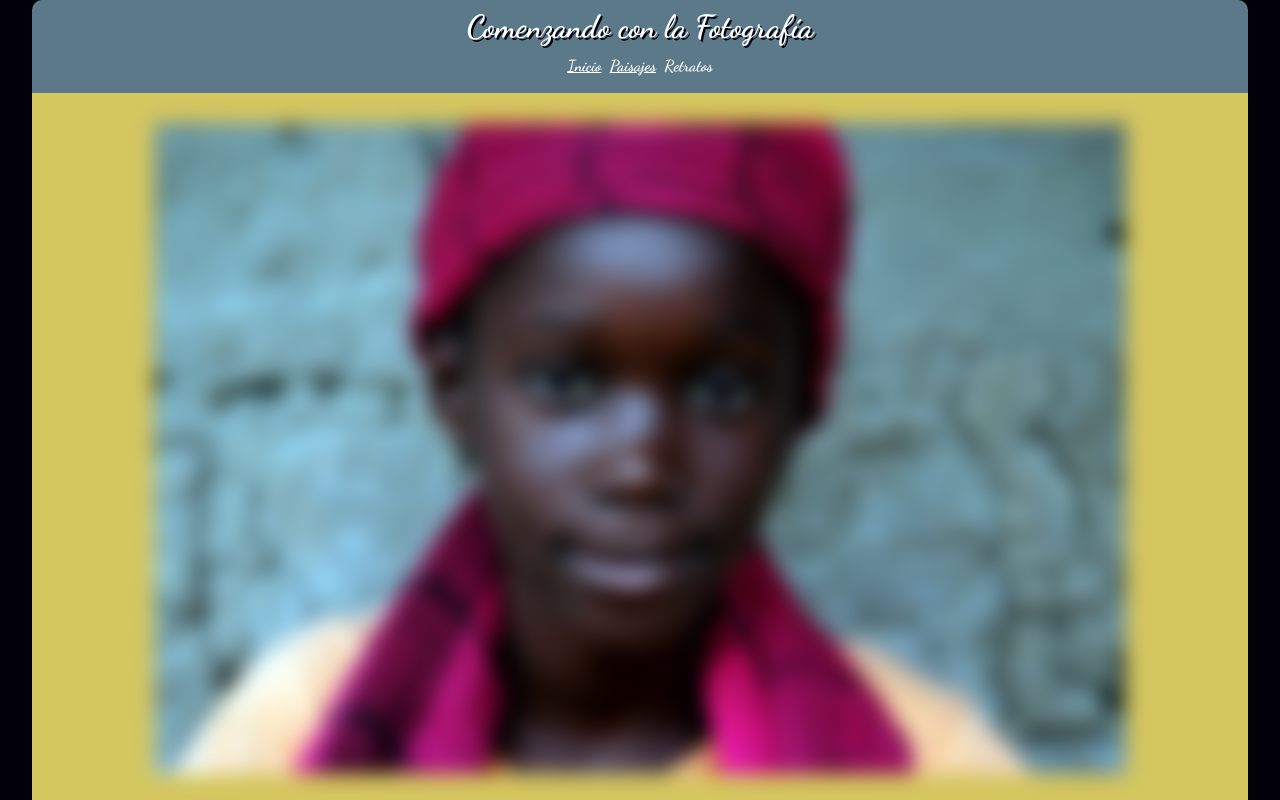
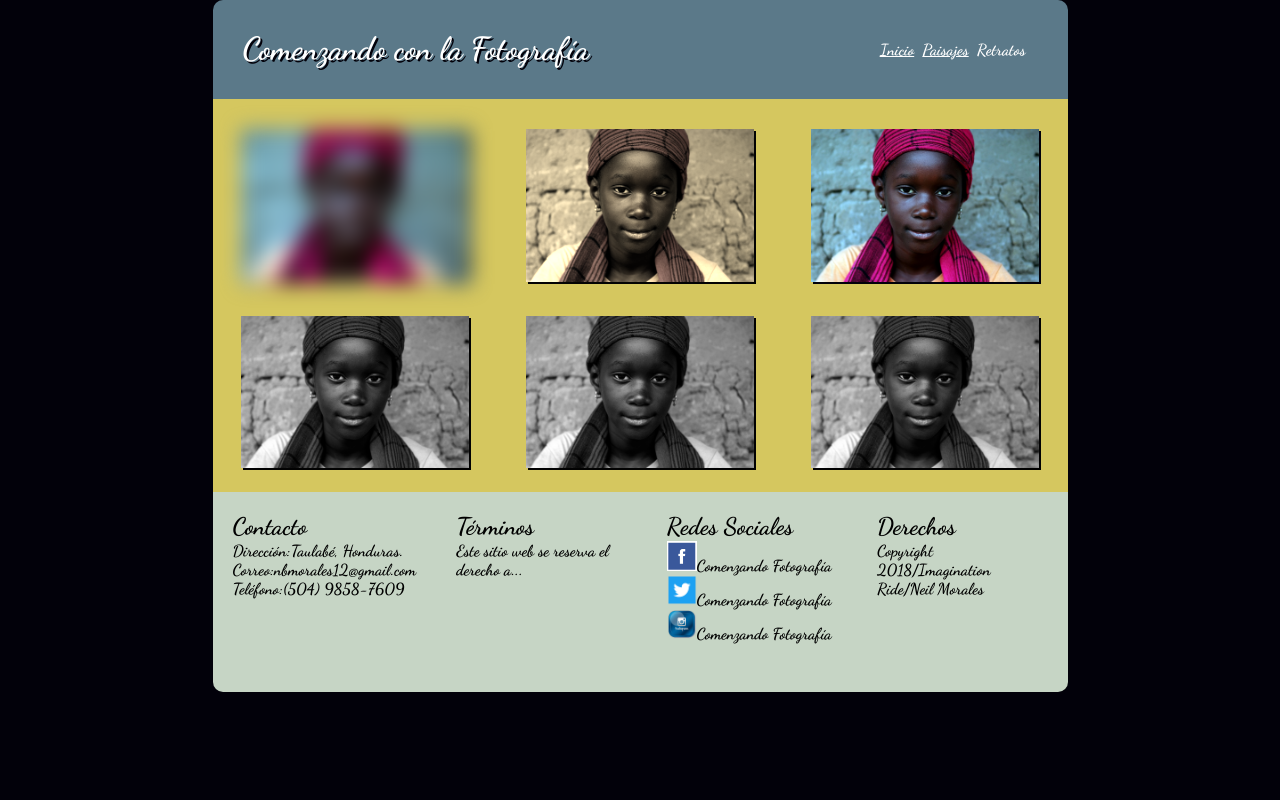
Before and after one commit to MoralesNeil/Proyecto2-Desarrollo-web-Neil-Morales, a plain HTML site: page html/retratos.html in a window 1280 px wide. Shown: the top 800 px of the page. Drawn offline with Linux system fonts and the light colour scheme.

Commit message:
Cuarto commit: Se agregó versión para Desktop y se depuró/simplificó el código en general

```diff
--- a/css/estilos.css
+++ b/css/estilos.css
@@ -1,5 +1,5 @@
 
-/*--------------------MOBILE VERSION--------------------*/
+/*--------------------GENERALES--------------------*/
 
 @font-face {
     font-family: 'DancingScript-Bold';
@@ -12,6 +12,9 @@
     box-sizing: border-box;
     font-family: 'DancingScript-Bold';
 }
+
+/*--------------------VERSIÓN PARA MÓVIL--------------------*/
+
 
 .contenedor {
     background-color: #02010a;
@@ -52,17 +55,10 @@
     margin: 2px;
 }
 
-.a1 {
+.a1, .a2, .a3 {
     text-decoration: none;
 }
 
-.a2 {
-    text-decoration: none;
-}
-
-.a3 {
-    text-decoration: none;
-}
 
 /*SECTION-INDEX*/
 
@@ -70,6 +66,8 @@
     width: 95%;
     margin: auto;
 }
+
+/*---------------------------*/
 .div1 {
     background-color: #82c3a6;
 }
@@ -81,6 +79,7 @@
     box-shadow: 2px 2px #02010a;
 }
 
+/*---------------------------*/
 .div2 {
     background-color: #d5c75f;
     text-align: center;
@@ -125,19 +124,7 @@
     background-color: #C6d5c5;
 }
 
-.colum1 {
-    width: 90%;
-    margin: auto;
-    padding: 20px;
-}
-
-.colum2 {
-    width: 90%;
-    margin: auto;
-    padding: 20px;
-}
-
-.colum3 {
+.colum1, .colum2, .colum3, .colum4 {
     width: 90%;
     margin: auto;
     padding: 20px;
@@ -147,40 +134,74 @@
     width: 30px;
 }
 
-.colum4 {
-    width: 90%;
-    margin: auto;
-    padding: 20px;
-}
-
-
 
 /*SECTION-PAISAJES Y RETRATOS*/
 
-.section-paisajes {
+.section-paisajes, .section-retratos {
     width: 95%;
     margin: auto;
 }
 
-.div1-paisajes {
+.div1-fotos {
     background-color: #d5c75f;
     padding-bottom: 20px;
 }
 
-.div1-paisajes figure img {
+.div1-fotos figure img {
     width: 80%;
     margin-left: 10%;
     margin-top: 30px;
+    box-shadow: 2px 2px #02010a;
 }
 
 #imagen-1 {
     filter: blur(10px);
 }
 
-.div1-paisajes figure:nth-child(even) {
+.div1-fotos figure:nth-child(even) {
     filter: grayscale(100%);
 }
 
-.div1-paisajes figure:nth-child(3) {
+#imagen-3 {
     filter: sepia(90%);
 }
+
+
+
+
+/*--------------------VERSION DESKTOP--------------------*/
+
+@media (min-width:900px) {
+    body {
+        background-color: #02010a;
+    }
+    .contenedor {
+        width: 900px;
+        margin: auto;
+    }
+    .header {
+        display: flex;
+        flex-direction: row;
+        justify-content: space-between;
+        padding: 30px;
+    }
+
+    .div2 {
+        display: flex;
+        flex-direction: row;
+    }
+
+    .footer {
+        display: flex;
+        flex-direction: row;
+    }
+
+    .colum1, .colum2, .colum3, .colum4 {
+        height: 200px;
+    }
+
+    .div1-fotos {
+        display: flex;
+        flex-direction: row;
+    }
+}
--- a/html/retratos.html
+++ b/html/retratos.html
@@ -20,51 +20,53 @@
             </header>
 
 
-            <section class="section">
-                <div class="div1-paisajes">
+            <section class="section-retratos">
+                <div class="div1-fotos">
+                    <div>
                         <figure id="imagen-1">
-                        <img src="../img/retrato.jpg" alt="cuevas"><br>
+                            <img src="../img/retrato.jpg" alt="nina"><br>
                         </figure>
-                    <figure id="imagen-2">
-                        <img src="../img/retrato.jpg" alt="isla"><br>
+                        <figure>
+                            <img src="../img/retrato.jpg" alt="nina"><br>
                         </figure>
+                    </div>
+                    <div>
                         <figure id="imagen-3">
-                        <img src="../img/retrato.jpg" alt="isla"><br>
+                            <img src="../img/retrato.jpg" alt="nina"><br>
                         </figure>
-                    <figure id="imagen-4">
-                        <img src="../img/retrato.jpg" alt="isla"><br>
+                        <figure>
+                            <img src="../img/retrato.jpg" alt="nina"><br>
                         </figure>
-                    <figure id="imagen-5">
-                        <img src="../img/retrato.jpg" alt="isla"><br>
+                    </div>
+                    <div>
+                        <figure>
+                            <img src="../img/retrato.jpg" alt="nina"><br>
                         </figure>
-                    <figure id="imagen-6">
-                        <img src="../img/retrato.jpg" alt="isla"><br>
+                        <figure>
+                            <img src="../img/retrato.jpg" alt="nina"><br>
                         </figure>
+                    </div>
                 </div>
             </section>
 
 
             <footer class="footer">
-
                 <div class="colum1">
                     <h2>Contacto</h2>
                     <p>Dirección:Taulabé, Honduras.</p>
                     <p>Correo:nbmorales12@gmail.com</p>
                     <p>Teléfono:(504) 9858-7609</p>
                 </div>
-
                 <div class="colum2">
                     <h2>Términos</h4>
                     <p>Este sitio web se reserva el derecho a... </p>
                 </div>
-
                 <div class="colum3">
                     <h2>Redes Sociales</h2>
                     <img src="../icon/facebook.png" alt="">Comenzando Fotografía<br>
                     <img src="../icon/twitter.png" alt="">Comenzando Fotografía<br>
                     <img src="../icon/Instagram.png" alt="">Comenzando Fotografía
                 </div>
-
                 <div class="colum4">
                     <h2>Derechos</h4>
                     <p>Copyright 2018/Imagination Ride/Neil Morales </p>
```
Also changed, not shown: html/paisajes.html (+13 -7 lines). Lines whose indentation alone changed are shown as unchanged.
